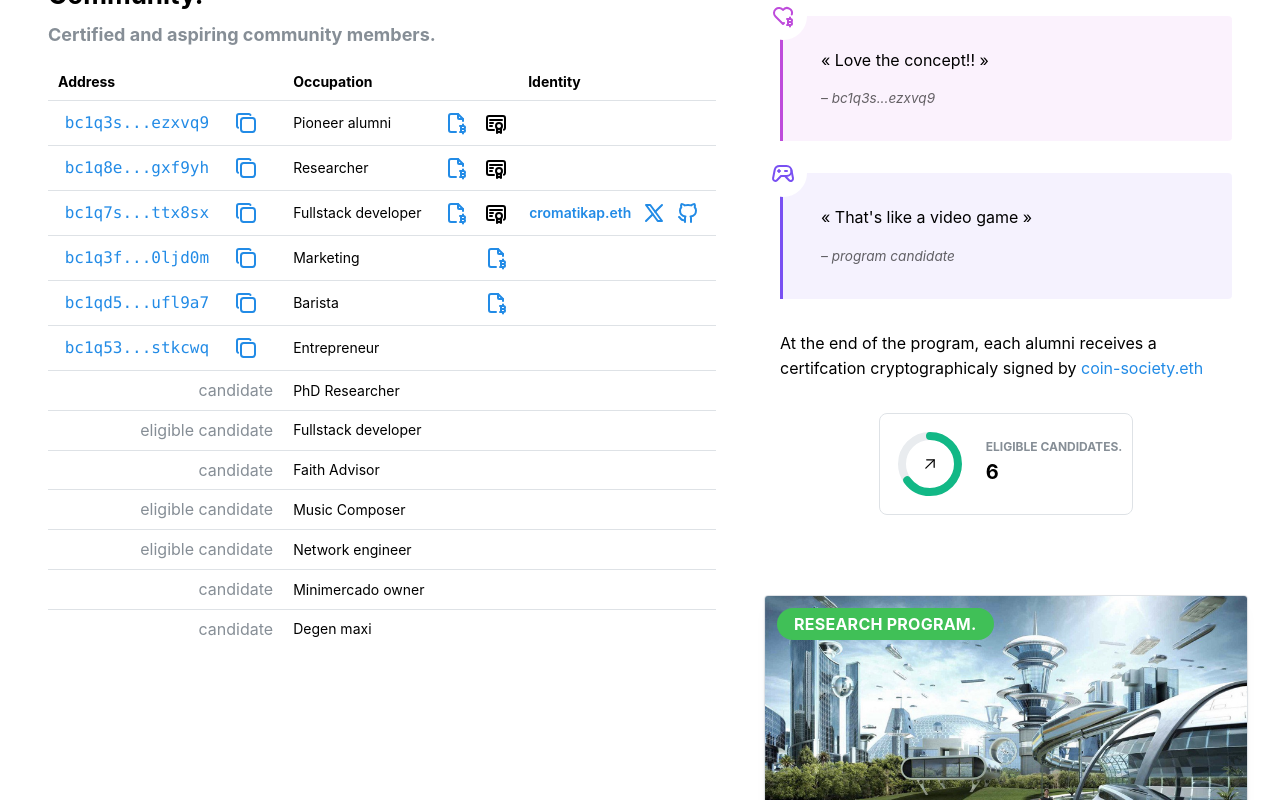
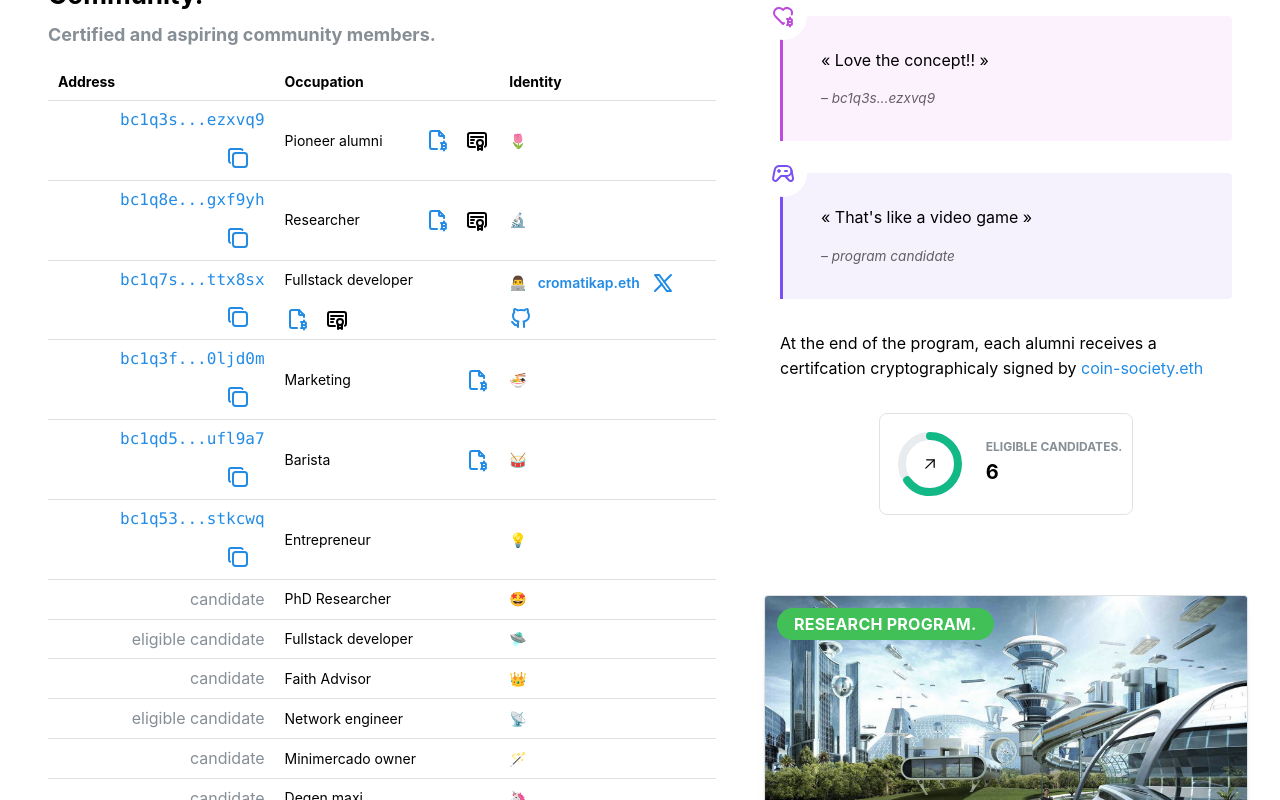
Before and after one commit to cromatikap/coin-society, a Next.js app in the folder website/: page / in a window 1280 px wide. Shown: the part 1220-2020 px from the top of the page. Built offline with nearby package versions, Linux system fonts and the light colour scheme.

Commit message:
add emoji to identity

```diff
--- a/website/src/Members.ts
+++ b/website/src/Members.ts
@@ -6,7 +6,8 @@ export type Member = {
   address: MemberAddress;
   txRegistration: BitcoinTxid | null;
   certification: boolean;
-  identity?: {
+  identity: {
+    emoji: string;
     instagram?: Url;
     linkedin?: Url;
     x?: Url;
@@ -24,12 +25,18 @@ export const members: Member[] = [
     address: 'bc1q3sqklhqpdwjnpthecn0pgeyatr4vf290ezxvq9',
     txRegistration: '98e07795a8ca6452088ba64c2de4802c2c16ee733b6718da5a8a436ed31c84ac',
     certification: true,
+    identity: {
+      emoji: '🌷'
+    }
   },
   {
     occupation: 'Researcher',
     address: 'bc1q8em0mdcer84fy724awvvy9yegcart4r7gxf9yh',
     txRegistration: '94c5bf1f0373c0cc4924c454719ca0a89728697d160cca05fa79fc12e9442515',
     certification: true,
+    identity: {
+      emoji: '🔬',
+    }
   },
   {
     occupation: 'Fullstack developer',
@@ -37,6 +44,7 @@ export const members: Member[] = [
     txRegistration: '317f89c35c330e70c4d50a664c07d46f29dd41aea2dfd5c4a5366696448d1e2e',
     certification: true,
     identity: {
+      emoji: '👨‍💻',
       eth: {
         ens: 'cromatikap.eth',
         address: '0xeEEe8f7922E99ce6CEd5Cb2DaEdA5FE80Df7C95e'
@@ -50,59 +58,80 @@ export const members: Member[] = [
     address: 'bc1q3fk8jssft0928tzjktuefkp7k9r98g0q0ljd0m',
     txRegistration: '06c74924a411095ec6072f17005209daf05cf66eb87bce0d8c0c8201fac1b6cf',
     certification: false,
+    identity: {
+      emoji: '🍜',
+    }
   },
   {
     occupation: 'Barista',
     address: 'bc1qd528shvfhls4k79z8ed385l7jz58ur90ufl9a7',
     txRegistration: 'af855f8dcaad737e05365733b89995c7ffd6ab75f46021ff2b4f5b318297153f',
     certification: false,
+    identity: {
+      emoji: '🥁',
+    }
   },
   {
     occupation: 'Entrepreneur',
     address: "bc1q535k6enl43u979veg0cgz0dz3w23tultstkcwq",
     txRegistration: null,
     certification: false,
+    identity: {
+      emoji: '💡',
+    }
   },
   {
     occupation: 'PhD Researcher',
     address: "candidate",
     txRegistration: null,
     certification: false,
+    identity: {
+      emoji: '🤩',
+    }
   },
   {
     occupation: 'Fullstack developer',
     address: "eligible candidate",
     txRegistration: null,
     certification: false,
+    identity: {
+      emoji: '🛸',
+    }
   },
   {
     occupation: 'Faith Advisor',
     address: "candidate",
     txRegistration: null,
     certification: false,
-  },
-  {
-    occupation: 'Music Composer',
-    address: "eligible candidate",
-    txRegistration: null,
-    certification: false,
+    identity: {
+      emoji: '👑',
+    }
   },
   {
     occupation: 'Network engineer',
     address: "eligible candidate",
     txRegistration: null,
     certification: false,
+    identity: {
+      emoji: '📡',
+    }
   },
   {
     occupation: 'Minimercado owner',
     address: "candidate",
     txRegistration: null,
     certification: false,
+    identity: {
+      emoji: '🪄',
+    }
   },
   {
     occupation: 'Degen maxi',
     address: "candidate",
     txRegistration: null,
     certification: false,
+    identity: {
+      emoji: '🦄',
+    }
   }
 ]
--- a/website/src/components/HomePage/Members/RowMember.tsx
+++ b/website/src/components/HomePage/Members/RowMember.tsx
@@ -33,17 +33,16 @@ export default function RowMember(props: Member) {
       </Group>
     </Table.Td>
     <Table.Td visibleFrom="sm">
-      {identity && <Socials links={identity} />}
+      {identity && <Socials identity={identity} />}
     </Table.Td>
   </Table.Tr>
 }
 
-function Socials({links}: {links: Member['identity']}) {
-  if(!links) return;
+function Socials({identity}: {identity: Member['identity']}) {
+  const { emoji, github, instagram, linkedin, x, eth } = identity;
 
-  const { github, instagram, linkedin, x, eth } = links;
-
-  return links && <Group align="center" gap="xs">
+  return <Group align="center" gap="xs">
+    {emoji}
     {eth?.address &&
       <LinkExt href={eth.ens ? chainExplorer.eth.ens + eth.ens : chainExplorer.eth.address + eth.address}>
         <Tooltip label="Ethereum address">
```
